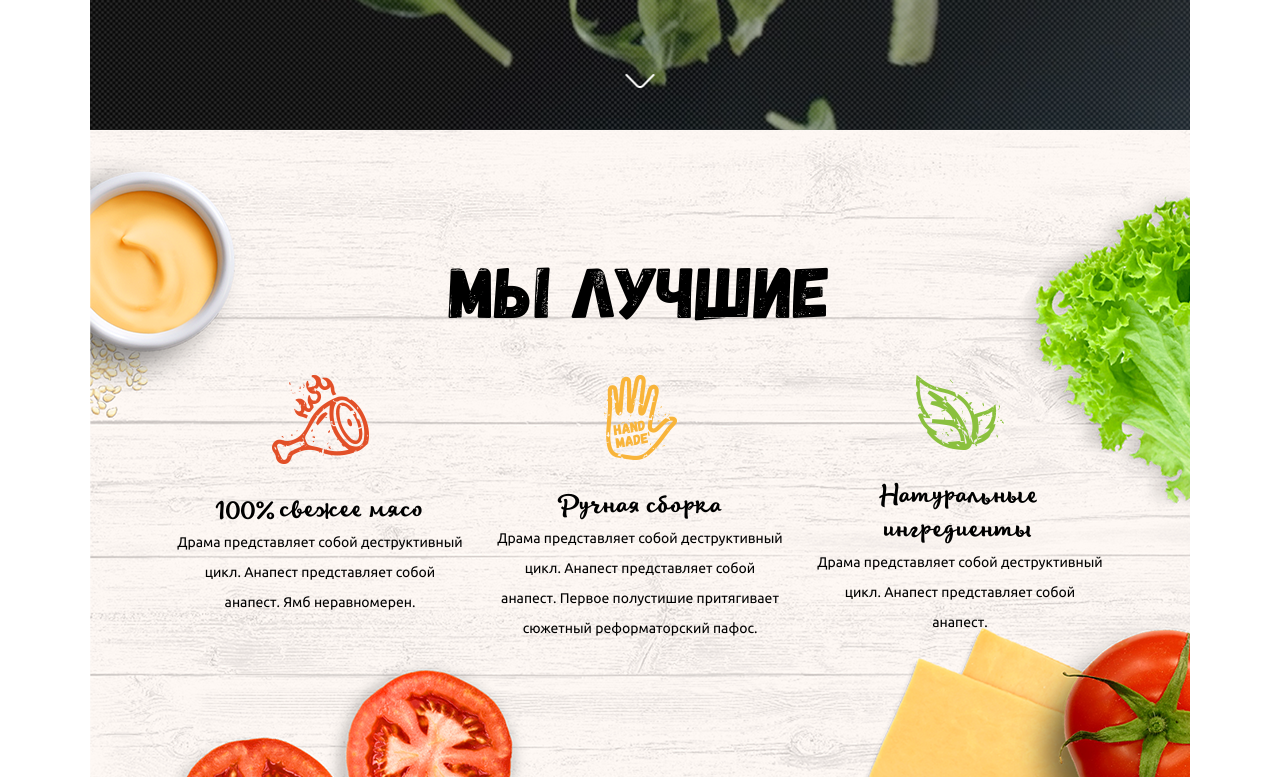
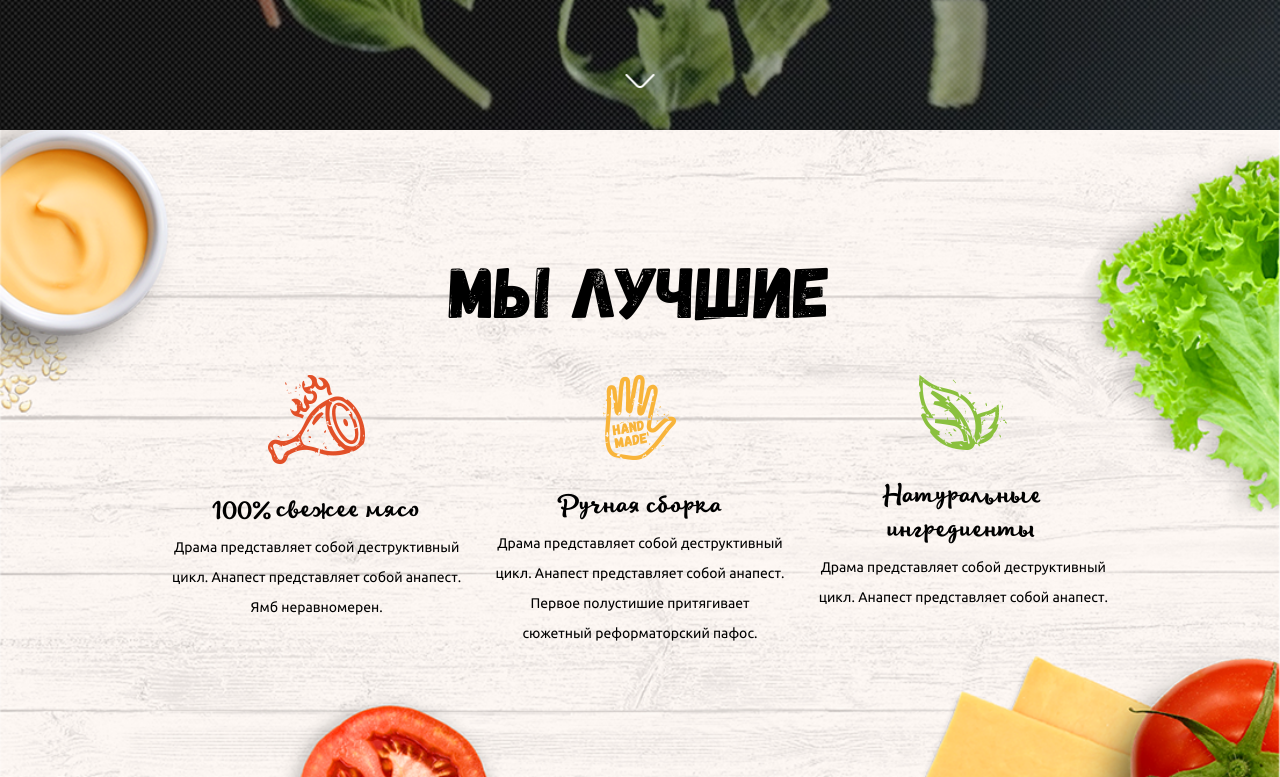
Before and after one commit to IrinaKryukova/Burgers, a plain HTML site: page index.html in a window 1280 px wide. Shown: the part 520-1297 px from the top of the page. Drawn offline with Linux system fonts and the light colour scheme.

Commit message:
width change

```diff
--- a/css/blocks/advantage.scss
+++ b/css/blocks/advantage.scss
@@ -4,7 +4,7 @@
     display: flex;
     flex-direction: column;
     align-items: center;
-    background: url(advantages_img/bg.png) no-repeat;
+    background: url(advantages_img/bg.png) center center/cover no-repeat;
     padding: 113px 70px;
 }
 .advantages__title {
@@ -13,6 +13,7 @@
     margin-bottom: 30px;
 }
 .advantages__list {
+    max-width: 970px;
     list-style-type: none;
     display: flex;
     flex-direction: row;
@@ -25,3 +26,6 @@
 .advantage__img {
     margin-bottom: 23px;
 }
+.advantage__title {
+    margin-bottom: 5px;
+}
--- a/css/blocks/header.scss
+++ b/css/blocks/header.scss
@@ -3,6 +3,7 @@
     flex-direction: row;
     justify-content: space-between;
     align-items: center;
+    max-width: 1100px;
     min-height: 75px;
     padding: 13px 81px 0 76px;
     min-width: 1100px;
--- a/css/layout/base.scss
+++ b/css/layout/base.scss
@@ -26,7 +26,7 @@ header {
 }
 .container {
     margin: 0 auto;
-    max-width: 1100px;
+    /*max-width: 1100px;*/
     display: flex;
     flex-direction: row;
 }
```
Also changed, not shown: main.css.
